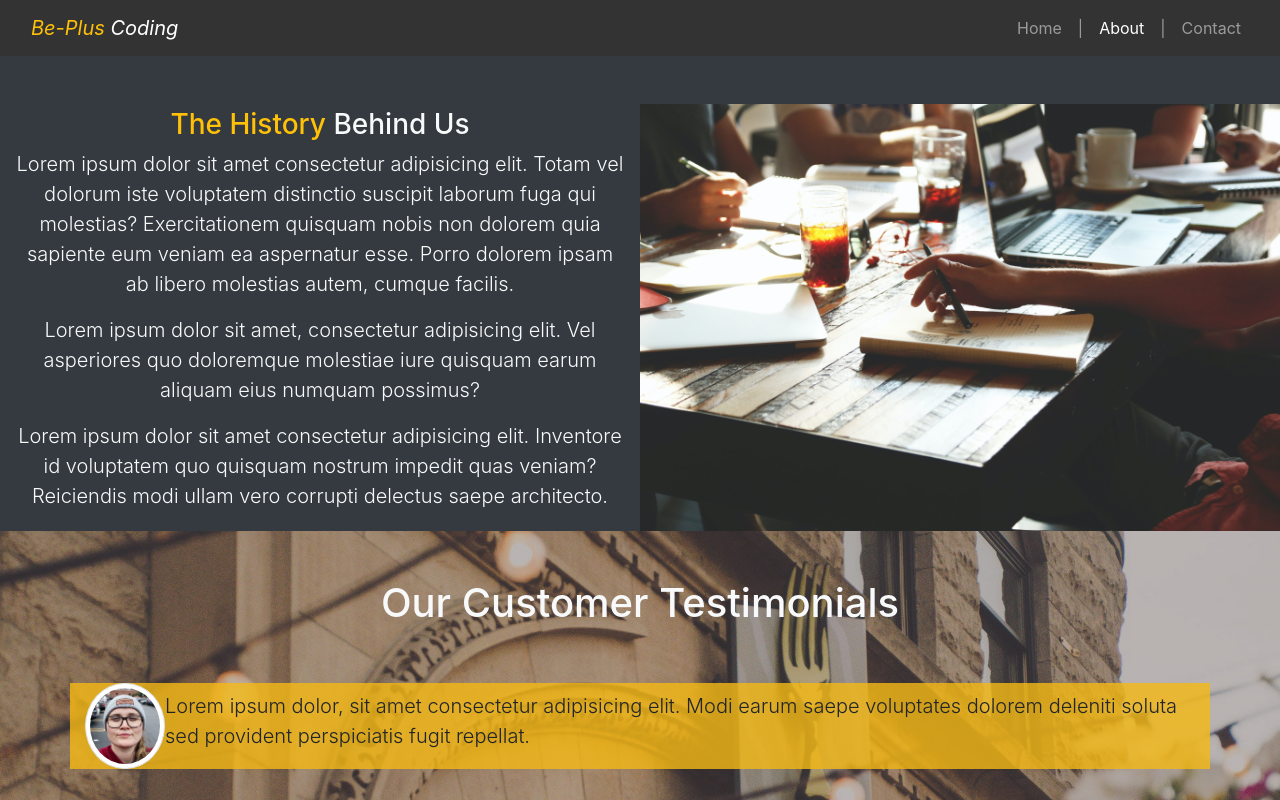
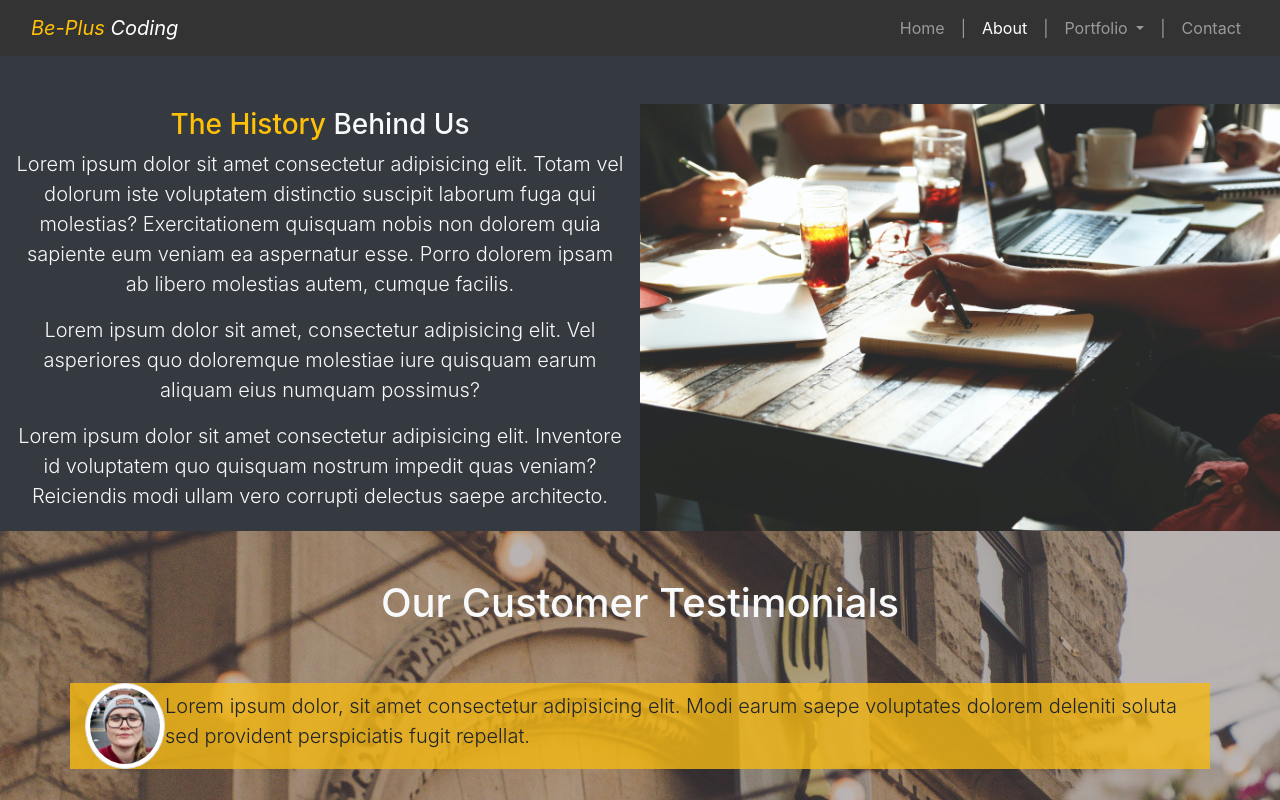
Before and after one commit to publichamlet/Be-Plus-Coding, a plain HTML site: page about.html in a window 1280 px wide. Shown: the top 800 px of the page. Drawn offline with nearby package versions, Linux system fonts and the light colour scheme.

Commit message:
Latest portfolio

```diff
--- a/about.html
+++ b/about.html
@@ -30,6 +30,16 @@
                     <li class="d-none d-lg-block nav-link">|</li>
                     <li class="nav-item">
                         <a href="/about.html" class="nav-link active">About</a>
+                    </li>
+                    <li class="d-none d-lg-block nav-link">|</li>
+                    <li class="nav-item dropdown">
+                        <a class="nav-link dropdown-toggle" href="#" id="navbarDropdown" role="button" data-toggle="dropdown"
+                            aria-haspopup="true" aria-expanded="false">
+                            Portfolio
+                        </a>
+                        <div class="dropdown-menu" aria-labelledby="navbarDropdown">
+                            <a class="dropdown-item" href="/Laju/index.html" target="_blank">Laju's Website</a>
+                        </div>
                     </li>
                     <li class="d-none d-lg-block nav-link">|</li>
                     <li class="nav-item">
```
Also changed, not shown: contact.html (+10 -0 lines), index.html (+8 -2 lines).
